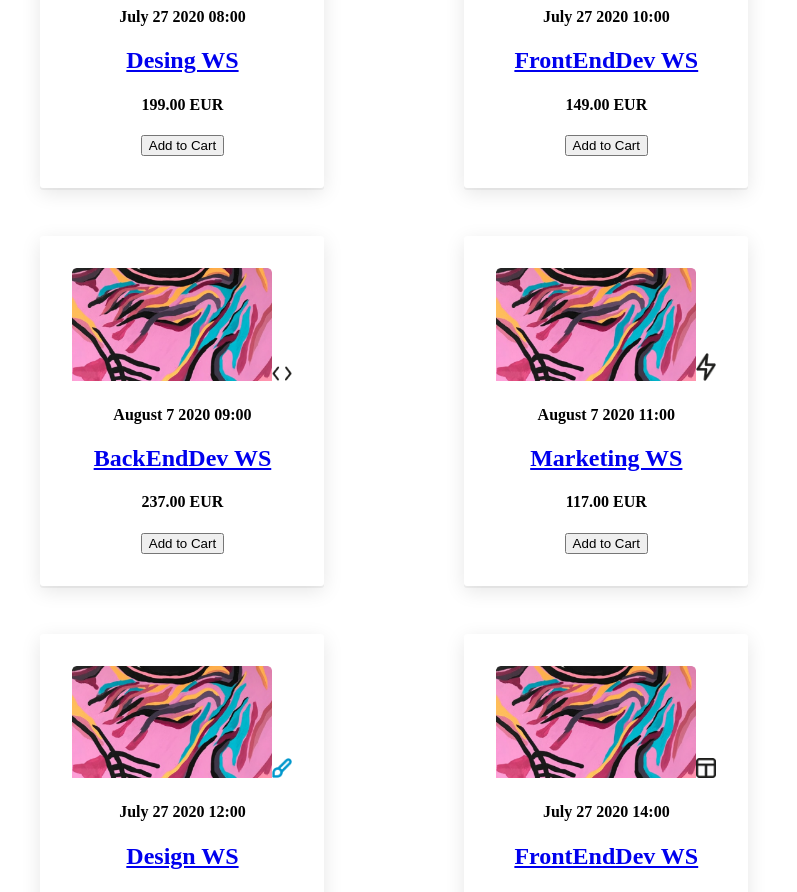
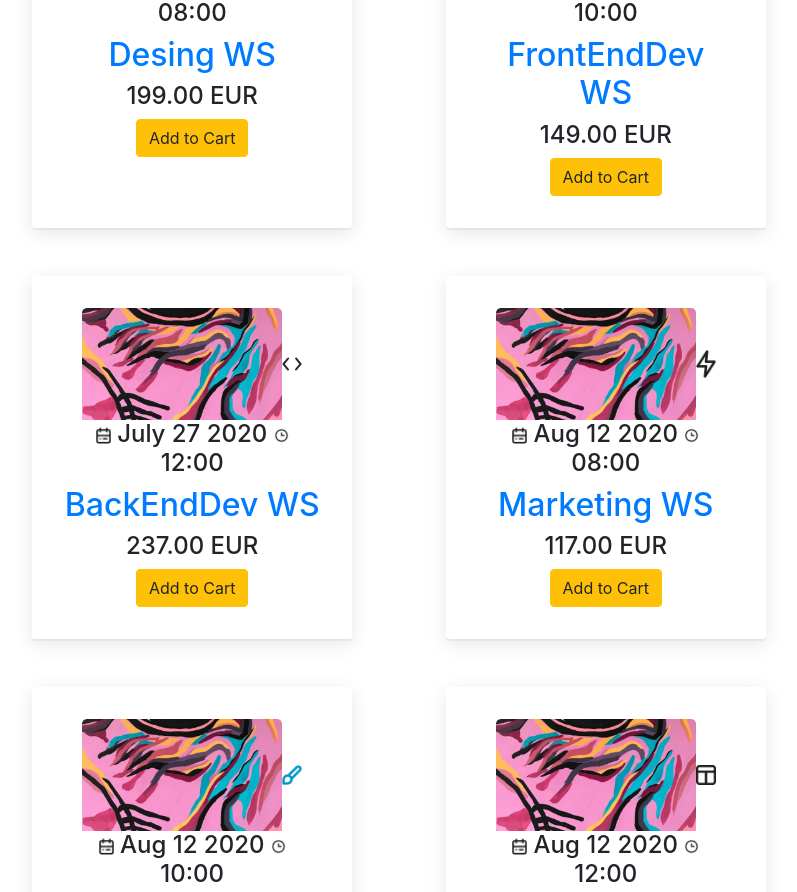
Before and after one commit to RatoST/ws-tinel, a React (Create React App) app: page / in a window 1280 px wide. Shown: the part 310-1202 px from the top of the page, without its empty margins (372-1169 px from the left). Built offline with nearby package versions, Linux system fonts and the light colour scheme.

Commit message:
add bootstrap

```diff
--- a/public/index.html
+++ b/public/index.html
@@ -25,6 +25,12 @@
       Learn how to configure a non-root public URL by running `npm run build`.
     -->
     <title>React App</title>
+    <link
+  rel="stylesheet"
+  href="https://maxcdn.bootstrapcdn.com/bootstrap/4.5.0/css/bootstrap.min.css"
+  integrity="sha384-9aIt2nRpC12Uk9gS9baDl411NQApFmC26EwAOH8WgZl5MYYxFfc+NcPb1dKGj7Sk"
+  crossorigin="anonymous"
+/>
   </head>
   <body>
     <noscript>You need to enable JavaScript to run this app.</noscript>
--- a/src/App.jsx
+++ b/src/App.jsx
@@ -7,8 +7,11 @@ import {
    Outlet,
    useParams
 } from 'react-router-dom';
+import Button from 'react-bootstrap/Button'
 import shops from './utility/shops';
 import './App.css';
+import clock from './images/eva_clock.png';
+import calendar from './images/calendar.png';
 
 const App = () => {
   return(
@@ -53,18 +56,19 @@ const Home = () => {
       <div className="column right">
         <h1>Workshops</h1>
           <div className="dictionary">
-            {Object.entries(shops).map(([slug, {image, catIcon, title, time, price}]) => (
+            {Object.entries(shops).map(([slug, {image, catIcon, title,date, time, price}]) => (
                 <div className="term" key={slug}>
                 <Link to={`/workshops/${slug}`}>
                   <img src={image} alt={title} width={200}/>
                 </Link>
                 <span><img src={catIcon} alt="icon" width={20}/></span>
-                <h4>{time}</h4>
+                <h4><span><img src={calendar} alt="cal" width={15}/> {date} </span>
+                <span><img src={clock} alt="clo" width={15}/> {time} </span></h4>
                 <Link to={`/workshops/${slug}`}>
                   <h2>{title}</h2>
                 </Link>
                 <h4>{formatPrice(price)}</h4>
-                <button>Add to Cart</button>
+                <Button variant='warning'>Add to Cart</Button>
               </div>
             ))}
           </div>
--- a/src/utility/shops.jsx
+++ b/src/utility/shops.jsx
@@ -11,7 +11,8 @@ const shops = {
         image:BackgroundPic,
         catIcon:Brush,
         theme:"design",
-        time:<time dateTime="2020-07-27">July 27 2020 08:00</time>,
+        date:<time dateTime="2020-07-27">July 27 2020</time>,
+        time:<time dateTime="08:00">08:00</time>,
         title:"Desing WS",
         price:199,
         speaker:"Mike Designer",
@@ -24,7 +25,8 @@ const shops = {
         image:BackgroundPic,
         catIcon:Fed,
         theme:"fed",
-        time:<time dateTime="2020-07-27">July 27 2020 10:00</time>,
+        date:<time dateTime="2020-07-27">July 27 2020</time>,
+        time:<time dateTime="10:00">10:00</time>,
         title:"FrontEndDev WS",
         price:149,
         speaker:"Shime Razvojnik",
@@ -36,7 +38,8 @@ const shops = {
         image:BackgroundPic,
         catIcon:Bed,
         theme:"bed",
-        time:<time dateTime="2020-08-07">August 7 2020 09:00</time>,
+        date:<time dateTime="2020-07-27">July 27 2020</time>,
+        time:<time dateTime="12:00">12:00</time>,
         title:"BackEndDev WS",
         price:237,
         speaker:"Mate Znanstvenik",
@@ -48,7 +51,8 @@ const shops = {
         image:BackgroundPic,
         catIcon:Mar,
         theme:"mar",
-        time:<time dateTime="2020-08-07">August 7 2020 11:00</time>,
+        date:<time dateTime="2020-08-12">Aug 12 2020</time>,
+        time:<time dateTime="08:00">08:00</time>,
         title:"Marketing WS",
         price:117,
         speaker:"Kupi Prodoj",
@@ -60,7 +64,8 @@ const shops = {
         image:BackgroundPic,
         catIcon:Brush,
         theme:"design",
-        time:<time dateTime="2020-07-27">July 27 2020 12:00</time>,
+        date:<time dateTime="2020-08-12">Aug 12 2020</time>,
+        time:<time dateTime="10:00">10:00</time>,
         title:"Design WS",
         price:337,
         speaker:"Lipa Mare",
@@ -72,7 +77,8 @@ const shops = {
         image:BackgroundPic,
         catIcon:Fed,
         theme:"fed",
-        time:<time dateTime="2020-07-27">July 27 2020 14:00</time>,
+        date:<time dateTime="2020-08-12">Aug 12 2020</time>,
+        time:<time dateTime="12:00">12:00</time>,
         title:"FrontEndDev WS",
         price:274,
         speaker:"Gust Ga Slusat",
```
